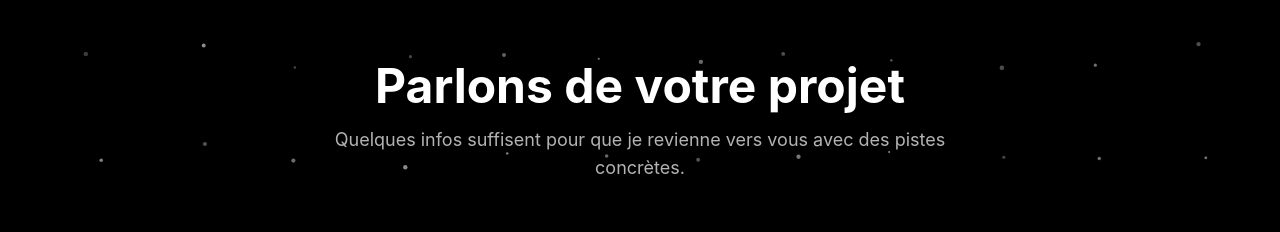
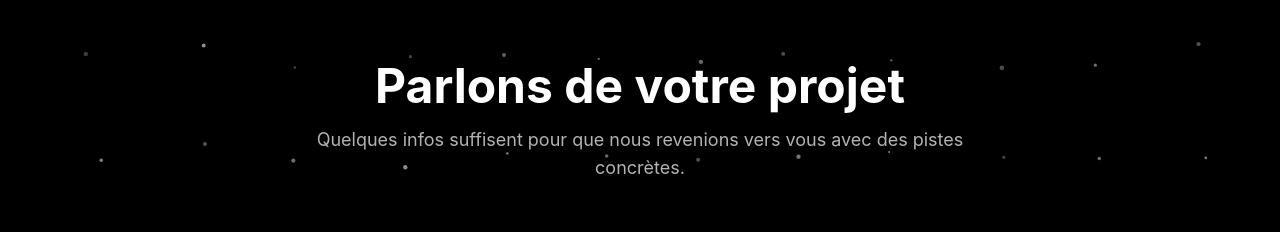
Before and after one commit to ineynedo/iney-website-, a Next.js app: page /en in a window 1280 px wide. Shown: the part 6440-6672 px from the top of the page. Built offline with nearby package versions, Linux system fonts and the light colour scheme.

Commit message:
Content: Change contact form tone to 'Nous'

```diff
--- a/components/sections/Contact.tsx
+++ b/components/sections/Contact.tsx
@@ -52,7 +52,7 @@ export default function Contact() {
                         transition={{ delay: 0.1 }}
                         className="text-lg text-white/70"
                     >
-                        Quelques infos suffisent pour que je revienne vers vous avec des pistes concrètes.
+                        Quelques infos suffisent pour que nous revenions vers vous avec des pistes concrètes.
                     </motion.p>
                 </div>
 
@@ -70,8 +70,8 @@ export default function Contact() {
                                     <path strokeLinecap="round" strokeLinejoin="round" strokeWidth={2} d="M5 13l4 4L19 7" />
                                 </svg>
                             </div>
-                            <h3 className="text-2xl font-bold text-white mb-3">Merci, j’ai bien reçu votre projet.</h3>
-                            <p className="text-white/70">Je reviens vers vous très vite.</p>
+                            <h3 className="text-2xl font-bold text-white mb-3">Merci, nous avons bien reçu votre projet.</h3>
+                            <p className="text-white/70">Nous revenons vers vous très vite.</p>
                         </div>
                     ) : (
                         <form onSubmit={handleSubmit} className="space-y-8">
@@ -156,7 +156,7 @@ export default function Contact() {
                             {/* Message */}
                             <div className="space-y-2">
                                 <label className="block text-sm font-medium text-white/90">
-                                    Parlez-moi de votre projet <span className="text-purple-vibrant">*</span>
+                                    Parlez-nous de votre projet <span className="text-purple-vibrant">*</span>
                                 </label>
                                 <textarea
                                     name="message"
```
